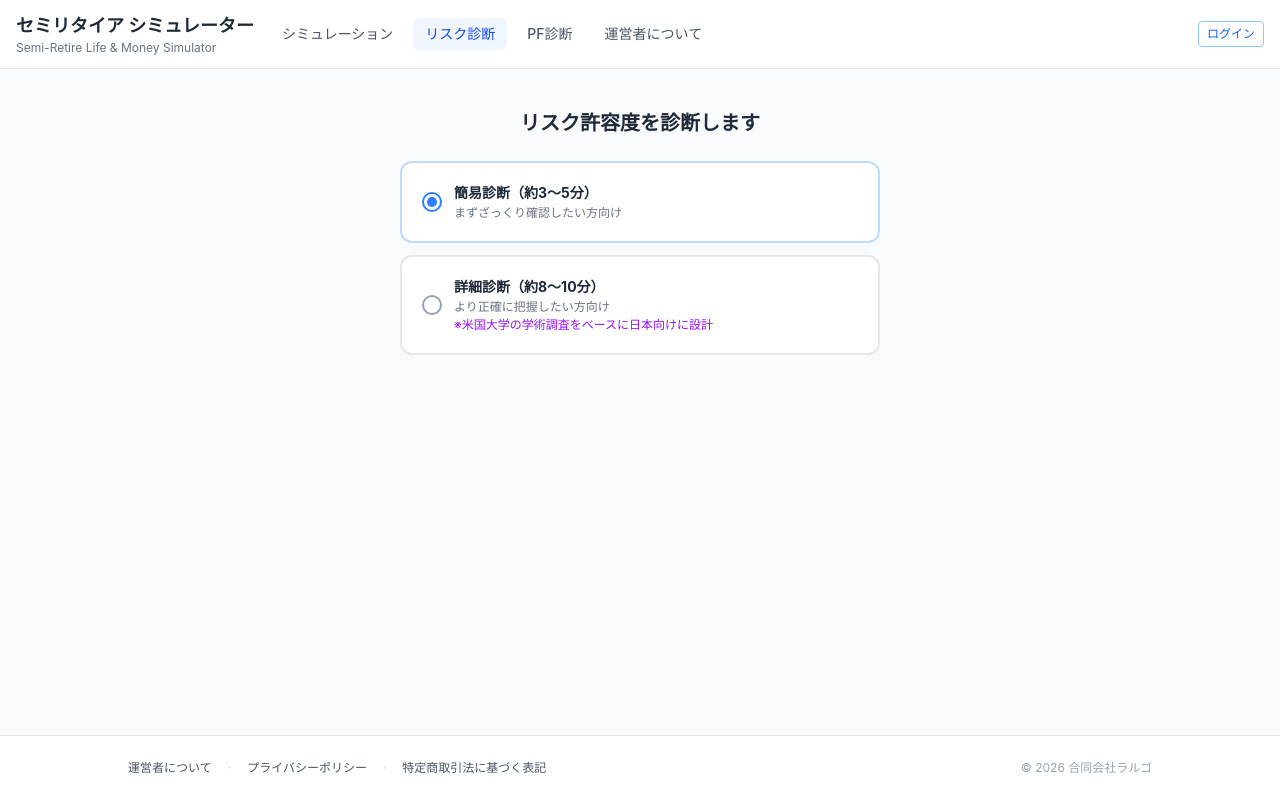
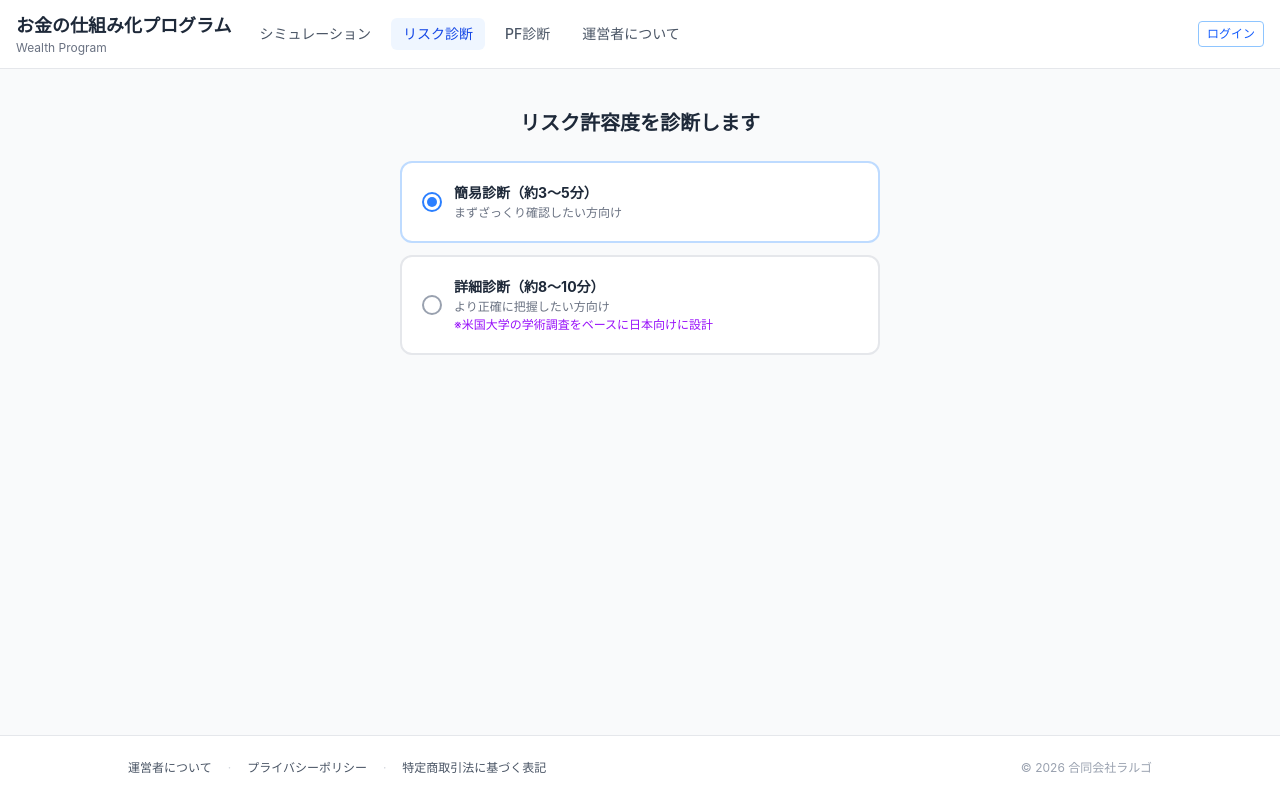
Before and after one commit to 10Kimi/semi-retire-simulator, a React (Vite) app: page /risk in a window 1280 px wide. Built offline with nearby package versions, Linux system fonts and the light colour scheme; no server answers.

Commit message:
chore(header): サービス名を「お金の仕組み化プログラム / Wealth Program」に変更
- /tools/risk LP のメッセージと整合
- 合同会社ラルゴの flagship project 名に統一
- 設計書 §13-1 ドメインリネーム前の事前整備

```diff
--- a/src/components/Layout.tsx
+++ b/src/components/Layout.tsx
@@ -32,9 +32,9 @@ export default function Layout({ children }: { children: React.ReactNode }) {
         <div className="flex items-center gap-2 md:gap-4 min-w-0">
           <div className="shrink-0">
             <h1 className="text-sm md:text-lg font-bold text-gray-800">
-              セミリタイア シミュレーター
+              お金の仕組み化プログラム
             </h1>
-            <p className="text-xs text-gray-500 hidden sm:block">Semi-Retire Life & Money Simulator</p>
+            <p className="text-xs text-gray-500 hidden sm:block">Wealth Program</p>
           </div>
           {/* デスクトップ ナビ (md 以上) */}
           <nav className="hidden md:flex gap-1 md:gap-2 shrink-0">
```
